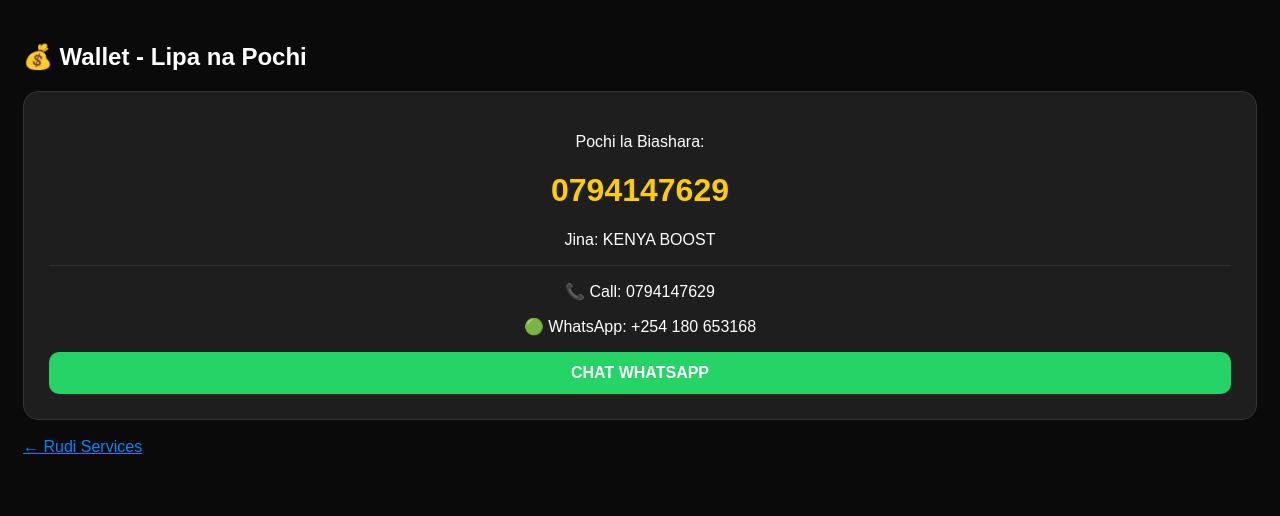
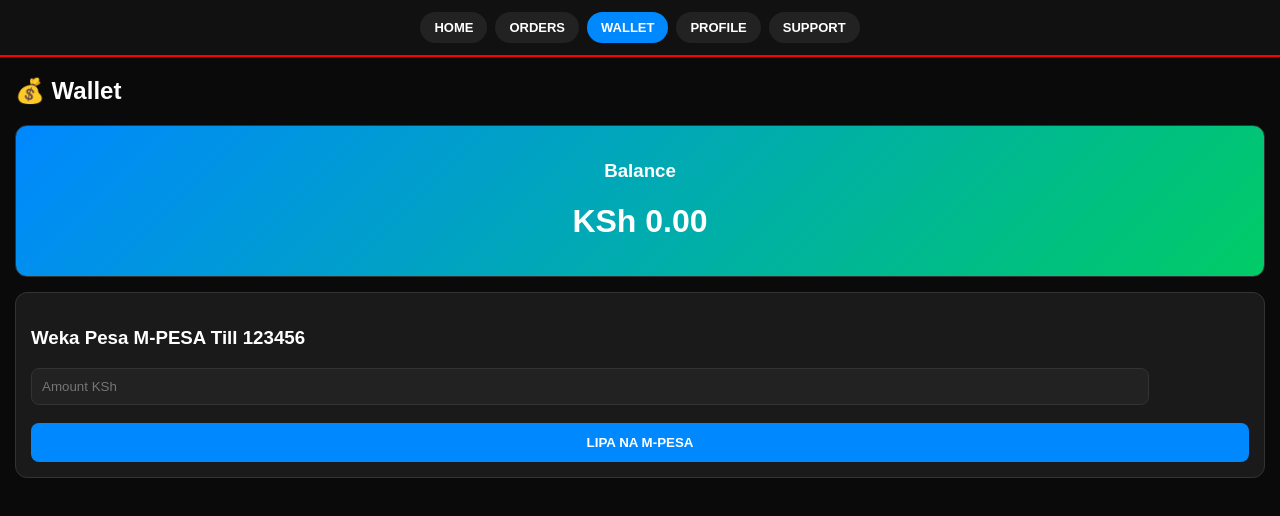
Before and after one commit to tdamtrix-ai/kenya-boost, a plain HTML site: page wallet.html in a window 1280 px wide. Drawn offline with Linux system fonts and the light colour scheme.

Commit message:
Update wallet.html

```diff
--- a/wallet.html
+++ b/wallet.html
@@ -1,19 +1,6 @@
-<!DOCTYPE html>
-<html>
-<head><meta name="viewport" content="width=device-width, initial-scale=1.0">
-<style>body{background:#0a0a0a;color:#fff;padding:15px;font-family:Arial}.box{background:#1e1e1e;padding:25px;border-radius:15px;text-align:center;border:1px solid #333}</style>
-</head>
-<body>
-<h2>💰 Wallet - Lipa na Pochi</h2>
-<div class="box">
-<p>Pochi la Biashara:</p>
-<h1 style="color:#ffcc00;font-size:32px">0794147629</h1>
-<p>Jina: KENYA BOOST</p>
-<hr style="border:0;border-top:1px solid #333;margin:15px 0">
-<p>📞 Call: 0794147629</p>
-<p>🟢 WhatsApp: +254 180 653168</p>
-<a href="https://wa.me/254180653168" style="background:#25D366;color:#fff;padding:12px;display:block;border-radius:10px;text-decoration:none;font-weight:bold;margin-top:10px">CHAT WHATSAPP</a>
-</div>
-<br><a href="index.html" style="color:#0088ff">← Rudi Services</a>
-</body>
-</html>
+<!DOCTYPE html><html><head><meta name="viewport" content="width=device-width, initial-scale=1.0"><style>body{background:#0a0a0a;color:#fff;margin:0;font-family:Arial}.menu{background:#111;padding:12px;display:flex;gap:8px;justify-content:center;flex-wrap:wrap;position:sticky;top:0;border-bottom:2px solid red}.menu a{color:white;padding:8px 14px;border-radius:20px;text-decoration:none;font-weight:bold;font-size:13px}.active{background:#0088ff}.other{background:#222}.card{background:#1a1a1a;border-radius:12px;padding:15px;margin:15px;border:1px solid #333}.btn{background:#0088ff;color:white;padding:12px;border:none;border-radius:8px;width:100%;font-weight:bold}</style></head><body>
+<div class="menu"><a href="index.html" class="other">HOME</a><a href="orders.html" class="other">ORDERS</a><a href="wallet.html" class="active">WALLET</a><a href="profile.html" class="other">PROFILE</a><a href="support.html" class="other">SUPPORT</a></div>
+<h2 style="padding:0 15px;">💰 Wallet</h2>
+<div class="card" style="background:linear-gradient(135deg,#0088ff,#00cc66);text-align:center;"><h3>Balance</h3><h1>KSh 0.00</h1></div>
+<div class="card"><h3>Weka Pesa M-PESA Till 123456</h3><input placeholder="Amount KSh" style="width:90%;padding:10px;border-radius:8px;border:1px solid #333;background:#222;color:white"><br><br><button class="btn">LIPA NA M-PESA</button></div>
+</body></html>
```
